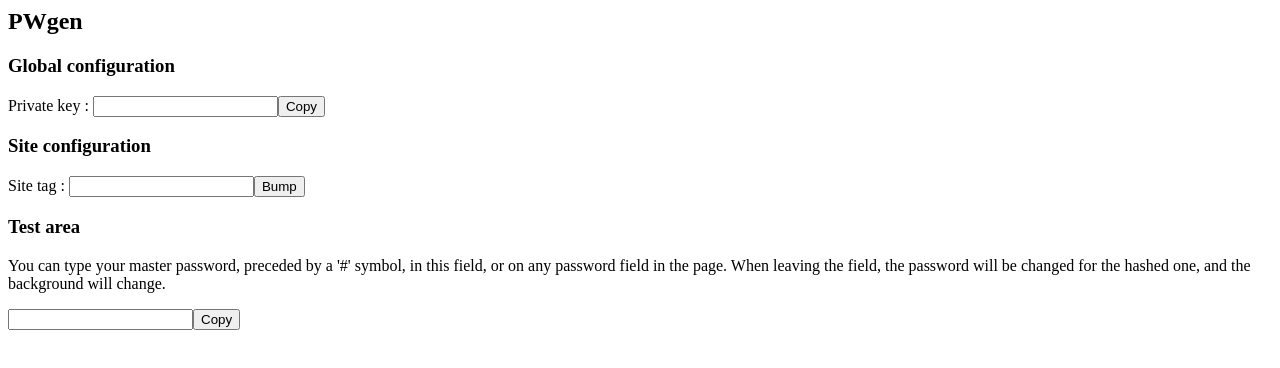
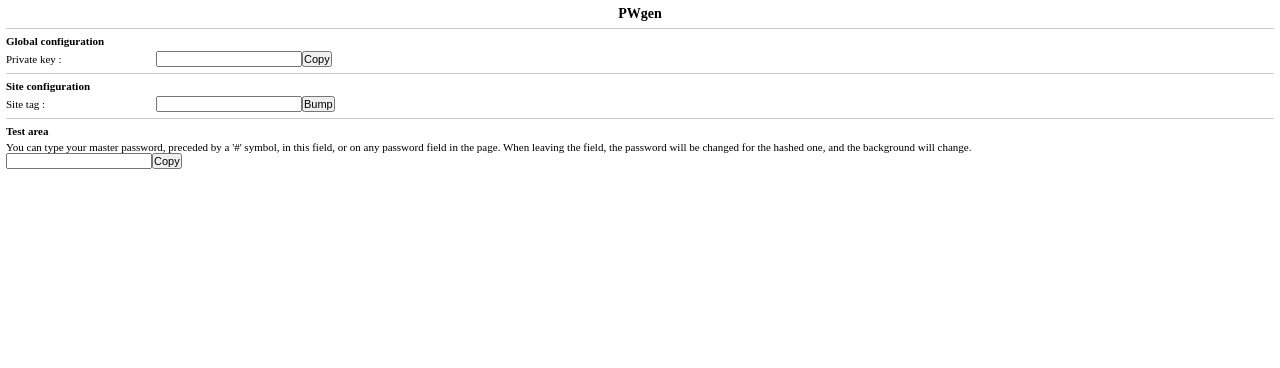
Before and after one commit to xn-aubay/hashlock, a website: page data/popup.html in a window 1280 px wide. Drawn offline with Linux system fonts and the light colour scheme.

```diff
--- a/data/popup.html
+++ b/data/popup.html
@@ -3,6 +3,28 @@
     <head>
         <meta charset="utf-8">
         <style type="text/css" media="all">
+            * {
+                font-size: 11px;
+                margin: 0;
+                padding: 0;
+            }
+            body {
+                margin: 6px;
+            }
+            h2 {
+                font-size: 14px;
+                text-align: center;
+            }
+            h3 {
+                margin-top: 6px;
+                padding-top: 6px;
+                border-top: solid 1px rgba(0, 0, 0, 0.2);
+                margin-bottom: 4px;
+            }
+            label {
+                display: inline-block;
+                width: 150px;
+            }
         </style>
     </head>
 
@@ -11,10 +33,10 @@
             <h2>PWgen</h2>
 
             <h3>Global configuration</h3>
-            <p>Private key : <input id="inputKey" type="password" /><button id="buttonCopyKey">Copy</button></p>
+            <p><label for="inputKey">Private key : </label><input id="inputKey" type="password" /><button id="buttonCopyKey">Copy</button></p>
 
             <h3>Site configuration</h3>
-            <p>Site tag : <input id="inputSite" type="text" /><button id="buttonBump">Bump</button></p>
+            <p><label for="inputSite">Site tag : </label><input id="inputSite" type="text" /><button id="buttonBump">Bump</button></p>
 
             <h3>Test area</h3>
             <p>You can type your master password, preceded by a '#' symbol, in this field, or
```
Also changed, not shown: package.json (+30 -1 lines), README.md.
